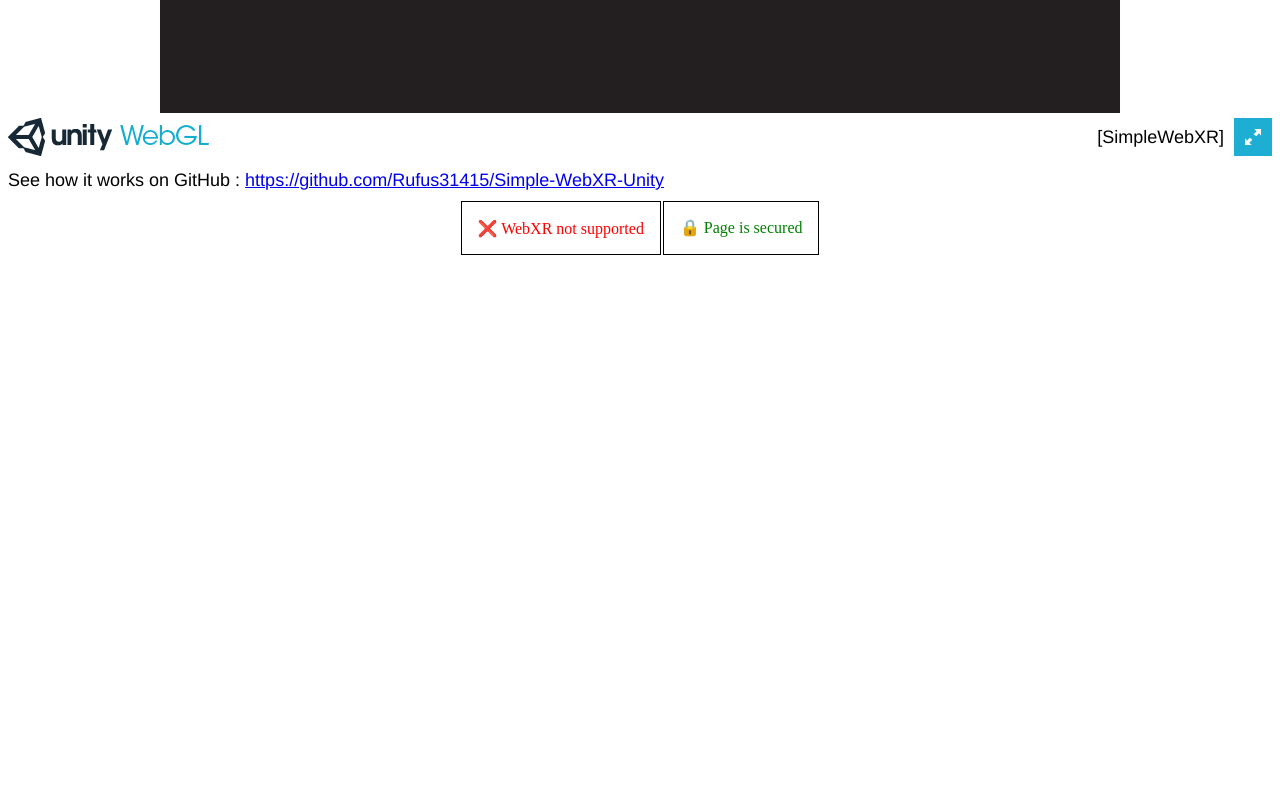
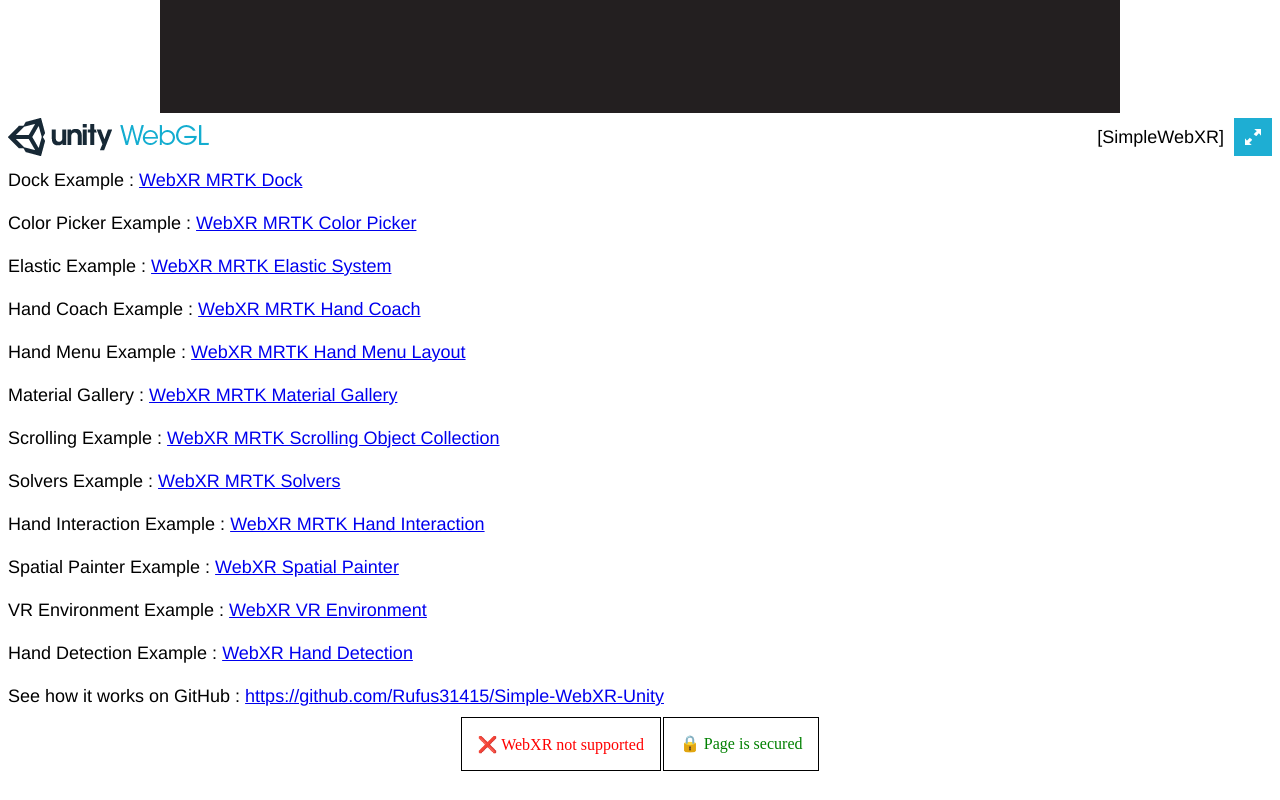
Before and after one commit to calebcram/WebXR-MRTK-Hand-Coach, a plain HTML site: page index.html in a window 1280 px wide. Shown: the part 495-1295 px from the top of the page. Before the commit the page ends 800 px from the top, so only its background shows below. Drawn offline with Linux system fonts and the light colour scheme; no server answers.

Commit message:
Update index.html

```diff
--- a/index.html
+++ b/index.html
@@ -101,6 +101,42 @@
       <div class="fullscreen" onclick="gameInstance.SendMessage('WebXR', 'StartSession')"></div>
       <div class="title">[SimpleWebXR]</div>
     </div>
+    <div class="footer">Dock Example : <a
+        href="https://calebcram.github.io/WebXR-MRTK-Dock/">WebXR MRTK Dock</a>
+    </div>
+    <div class="footer">Color Picker Example : <a
+        href="https://calebcram.github.io/WebXR-MRTK-ColorPicker/">WebXR MRTK Color Picker</a>
+    </div>
+    <div class="footer">Elastic Example : <a
+        href="https://calebcram.github.io/WebXR-MRTK-Elastic-System/">WebXR MRTK Elastic System</a>
+    </div>
+    <div class="footer">Hand Coach Example : <a
+        href="https://calebcram.github.io/WebXR-MRTK-Hand-Coach/">WebXR MRTK Hand Coach</a>
+    </div>
+    <div class="footer">Hand Menu Example : <a
+        href="https://calebcram.github.io/WebXR-MRTK-HandMenuLayout/">WebXR MRTK Hand Menu Layout</a>
+    </div>
+    <div class="footer">Material Gallery : <a
+        href="https://calebcram.github.io/WebXR-MRTK-Material-Gallery/">WebXR MRTK Material Gallery</a>
+    </div>
+    <div class="footer">Scrolling Example : <a
+        href="https://calebcram.github.io/WebXR-MRTK-Scrolling-Objects/">WebXR MRTK Scrolling Object Collection</a>
+    </div>
+    <div class="footer">Solvers Example : <a
+        href="https://calebcram.github.io/WebXR-MRTK-Solvers/">WebXR MRTK Solvers</a>
+    </div>
+    <div class="footer">Hand Interaction Example : <a
+        href="https://calebcram.github.io/WebXR-MRTK-HandInteraction/">WebXR MRTK Hand Interaction</a>
+    </div>
+    <div class="footer">Spatial Painter Example : <a
+        href="https://calebcram.github.io/PainterWebXR_CalebsBuild/">WebXR Spatial Painter</a>
+    </div>
+    <div class="footer">VR Environment Example : <a
+        href="https://calebcram.github.io/AllInReality_WebXRDemo/">WebXR VR Environment</a>
+    </div>
+    <div class="footer">Hand Detection Example : <a
+        href="https://calebcram.github.io/WebXR-HandDetection/">WebXR Hand Detection</a>
+    </div>
     <div class="footer">See how it works on GitHub : <a
         href="https://github.com/Rufus31415/Simple-WebXR-Unity">https://github.com/Rufus31415/Simple-WebXR-Unity</a>
     </div>
```
